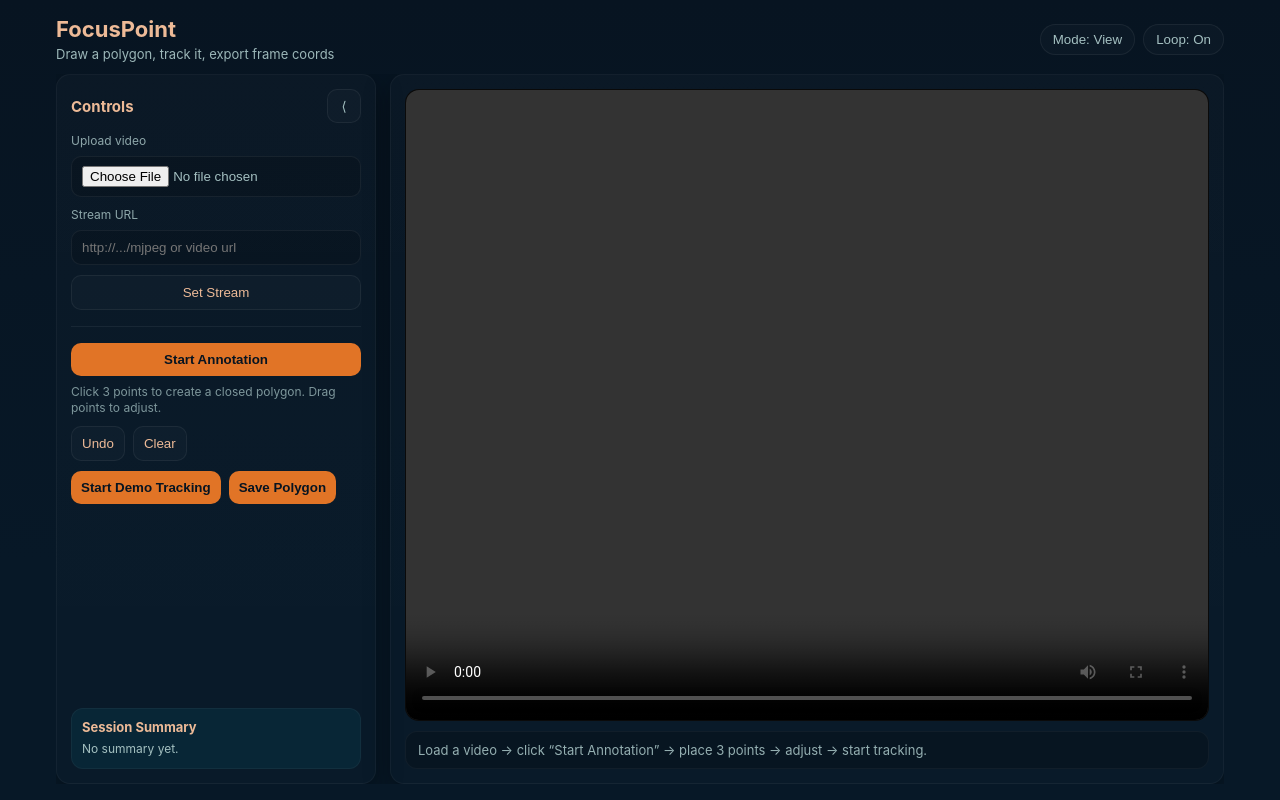
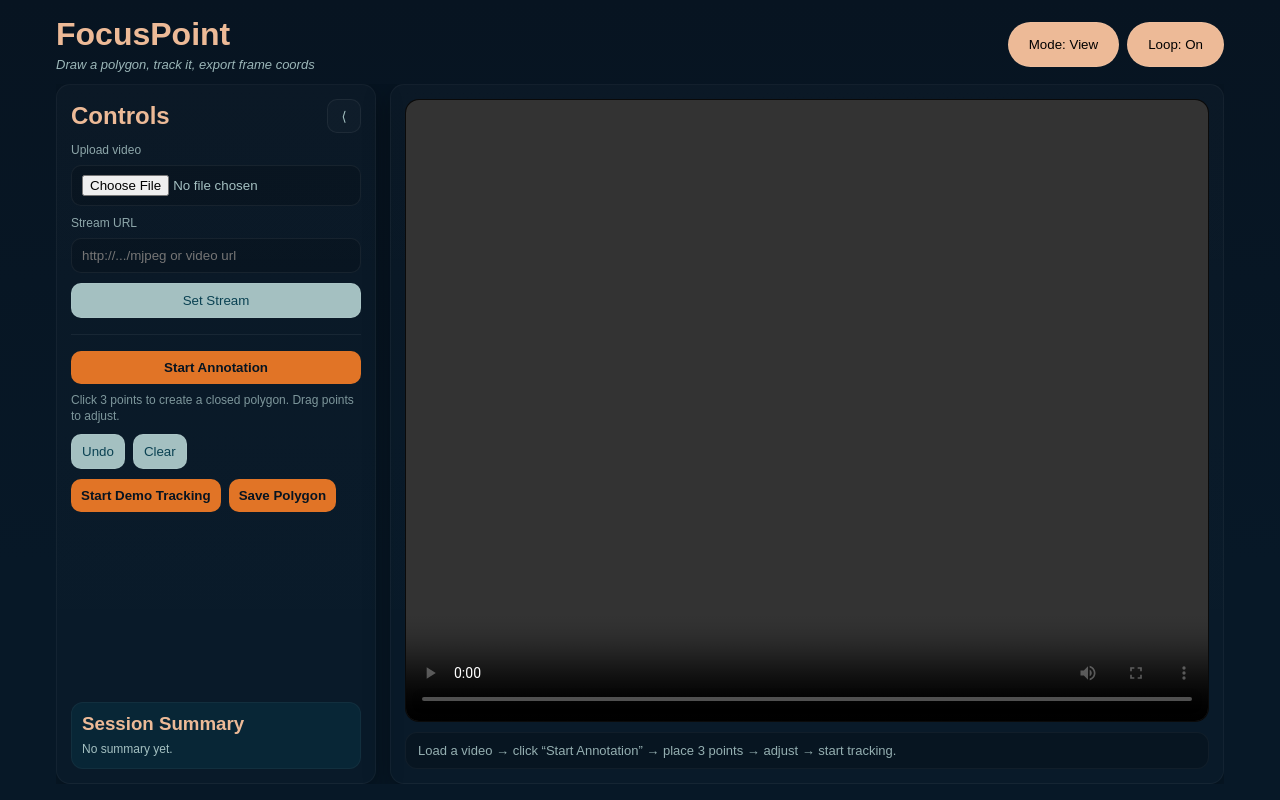
Before and after one commit to Mingus0299/FocusPoint, a website: page frontend/index.html in a window 1280 px wide. Drawn offline with Linux system fonts and the light colour scheme; a web font is replaced by a local one.

Commit message:
Small changes to overall ui

```diff
--- a/frontend/index.html
+++ b/frontend/index.html
@@ -5,13 +5,15 @@
     <meta name="viewport" content="width=device-width,initial-scale=1" />
     <title>FocusPoint — Polygon Demo</title>
     <link rel="stylesheet" href="style.css" />
+    <link href="https://api.fontshare.com/v2/css?f[]=chubbo@200,300,400,500,600,700,800,900&display=swap" rel="stylesheet" />
+    <link href="https://api.fontshare.com/v2/css?f[]=supreme@200,300,400,500,600,700,800,900&display=swap" rel="stylesheet" />
   </head>
 
   <body>
     <div id="app">
       <header id="header">
         <div class="header-left">
-          <div class="title">FocusPoint</div>
+          <h1 class="title">FocusPoint</h1>
           <div class="subtitle">Draw a polygon, track it, export frame coords</div>
         </div>
         <div class="header-controls">
@@ -23,7 +25,7 @@
       <div id="layout">
         <aside id="sidebar" class="card">
           <div class="sidebar-top">
-            <h3>Controls</h3>
+            <h2>Controls</h2>
             <button id="collapseBtn" class="icon-btn" title="Hide panel">⟨</button>
           </div>
 
@@ -62,7 +64,7 @@
           </div>
 
           <div class="summary-block">
-            <h4>Session Summary</h4>
+            <h3>Session Summary</h3>
             <div id="summaryText">No summary yet.</div>
           </div>
         </aside>
--- a/frontend/style.css
+++ b/frontend/style.css
@@ -1,19 +1,23 @@
 :root {
-  --c1: #edba97;              /* light peach */
-  --c2: #e17426;              /* orange */
-  --c3: #701b15;              /* dark red */
-  --c4: rgb(164, 192, 193);   /* muted teal */
-  --c5: #0a4152;              /* dark teal */
+    --c1: #edba97; /* light peach */
+    --c2: #e17426; /* orange */
+    --c3: #701b15; /* dark red */
+    --c4: rgb(164, 192, 193); /* muted teal */
+    --c5: #0a4152; /* dark teal */
     --bg-a: linear-gradient(180deg, #071421 0%, #071827 70%);
 }
 
-* { box-sizing: border-box; }
+* {
+    box-sizing: border-box;
+}
 
-html, body {
+html,
+body {
     height: 100%;
     margin: 0;
     overflow: hidden; /* never scroll */
-  font-family: Inter, system-ui, Segoe UI, Roboto, Arial;
+    /* font-family: Inter, system-ui, Segoe UI, Roboto, Arial; */
+    font-family: "Supreme", sans-serif;
 }
 
 body {
@@ -33,6 +37,21 @@ body {
     overflow: hidden;
 }
 
+h1,
+h2,
+h3,
+h4,
+h5,
+h6 {
+    margin: 0;
+    font-weight: 600;
+    font-family: "Chubbo", sans-serif;
+}
+
+button {
+    font-family: "Chubbo", sans-serif;
+}
+
 /* Header */
 #header {
     display: flex;
@@ -42,19 +61,43 @@ body {
     margin-bottom: 12px;
 }
 
-.header-left { display: flex; flex-direction: column; gap: 4px; }
+.header-left {
+    display: flex;
+    flex-direction: column;
+    gap: 4px;
+}
 
-.title { font-size: 22px; font-weight: 700; color: var(--c1); }
-.subtitle { font-size: 13px; color: var(--c4); opacity: 0.95; }
+.title {
+    /* font-size: 32px; */
+    font-weight: 700;
+    color: var(--c1);
+    font-family: "Chubbo", sans-serif;
+}
+.subtitle {
+    font-size: 13px;
+    color: var(--c4);
+    opacity: 0.95;
+    font-family: "Chubbo", sans-serif;
+    font-style: italic;
+}
 
-.header-controls { display: flex; gap: 8px; align-items: center; }
+.header-controls {
+    display: flex;
+    gap: 8px;
+    align-items: center;
+}
 
 .pill {
-  padding: 7px 12px;
+    padding: 14px 20px;
     border-radius: 999px;
-  border: 1px solid rgba(255,255,255,0.06);
-  background: rgba(255,255,255,0.02);
-  color: var(--c4);
+    border: 1px solid rgba(255, 255, 255, 0.06);
+    background: var(--c1);
+    color: black;
+}
+.pill:hover {
+    background: var(--c2);
+    color: black;
+    cursor: pointer;
 }
 
 /* Layout grid (fills remaining space) */
@@ -74,40 +117,68 @@ body {
     overflow: hidden;
     border-radius: 14px;
     padding: 14px;
-  border: 1px solid rgba(255,255,255,0.04);
-  background: linear-gradient(180deg, rgba(255,255,255,0.02), rgba(255,255,255,0.01));
-  box-shadow: 0 10px 26px rgba(0,0,0,0.35);
+    border: 1px solid rgba(255, 255, 255, 0.04);
+    background: linear-gradient(
+        180deg,
+        rgba(255, 255, 255, 0.02),
+        rgba(255, 255, 255, 0.01)
+    );
+    box-shadow: 0 10px 26px rgba(0, 0, 0, 0.35);
 }
 
 /* Sidebar */
-#sidebar { display: flex; flex-direction: column; gap: 10px; }
-.sidebar-top { display: flex; align-items: center; justify-content: space-between; gap: 10px; }
-#sidebar h3 { margin: 0; color: var(--c1); font-size: 15px; }
+#sidebar {
+    display: flex;
+    flex-direction: column;
+    gap: 10px;
+}
+.sidebar-top {
+    display: flex;
+    align-items: center;
+    justify-content: space-between;
+    gap: 10px;
+}
+#sidebar h2 {
+    margin: 0;
+    color: var(--c1);
+}
 
 .icon-btn {
     width: 34px;
     height: 34px;
     border-radius: 10px;
-  border: 1px solid rgba(255,255,255,0.06);
-  background: rgba(255,255,255,0.02);
+    border: 1px solid rgba(255, 255, 255, 0.06);
+    background: rgba(255, 255, 255, 0.02);
     color: var(--c4);
     cursor: pointer;
 }
 
 .divider {
     height: 1px;
-  background: rgba(255,255,255,0.06);
+    background: rgba(255, 255, 255, 0.06);
     margin: 6px 0;
 }
 
 /* Controls */
-.control-row { display: flex; flex-direction: column; gap: 8px; }
-.control-row.buttons { flex-direction: row; gap: 8px; flex-wrap: wrap; }
-label { font-size: 12px; color: rgba(164,192,193,0.85); }
+.control-row {
+    display: flex;
+    flex-direction: column;
+    gap: 8px;
+}
+.control-row.buttons {
+    flex-direction: row;
+    gap: 8px;
+    flex-wrap: wrap;
+}
+label {
+    font-size: 12px;
+    color: rgba(164, 192, 193, 0.85);
+}
 
-input[type="text"], input[type="file"] {
-  background: rgba(0,0,0,0.15);
-  border: 1px solid rgba(255,255,255,0.06);
+input[type="text"],
+input[type="file"] {
+    background: rgba(0, 0, 0, 0.15);
+    border: 1px solid rgba(255, 255, 255, 0.06);
     padding: 9px 10px;
     border-radius: 10px;
     color: var(--c4);
@@ -116,26 +187,37 @@ input[type="text"], input[type="file"] {
 .hint {
     font-size: 12px;
     line-height: 1.35;
-  color: rgba(164,192,193,0.75);
+    color: rgba(164, 192, 193, 0.75);
 }
 
 /* Buttons */
 button {
-  background: rgba(255,255,255,0.02);
-  border: 1px solid rgba(255,255,255,0.06);
-  color: var(--c1);
+    background: var(--c4);
+    border: 1px solid rgba(255, 255, 255, 0.06);
+    color: var(--c5);
     padding: 9px 10px;
     border-radius: 10px;
     cursor: pointer;
-  transition: transform 140ms ease, background 140ms ease;
+    transition:
+        transform 140ms ease,
+        background 140ms ease;
 }
-button:hover { transform: translateY(-1px); background: rgba(255,255,255,0.04); }
+button:hover {
+    transform: translateY(-1px);
+    background: var(--c5);
+    color: var(--c4);
+}
 
 button.primary {
     background: var(--c2);
     border: 0;
     color: #071421;
     font-weight: 650;
+}
+
+button.primary:hover {
+    background: var(--c3);
+    color: var(--c1);
 }
 
 /* Main viewer */
@@ -159,7 +241,7 @@ button.primary {
 
     background: #000;
     border-radius: 14px;
-  border: 1px solid rgba(255,255,255,0.04);
+    border: 1px solid rgba(255, 255, 255, 0.04);
 }
 
 /* Make video always fill the container area, but render content with contain */
@@ -168,7 +250,7 @@ button.primary {
     inset: 0;
     width: 100%;
     height: 100%;
-  object-fit: contain;   /* key: fits by height if tall, by width if wide */
+    object-fit: contain; /* key: fits by height if tall, by width if wide */
     background: #000;
 }
 
@@ -186,9 +268,9 @@ canvas#overlay {
     margin: 0;
     padding: 10px 12px;
     border-radius: 12px;
-  border: 1px solid rgba(255,255,255,0.04);
-  background: rgba(0,0,0,0.18);
-  color: rgba(164,192,193,0.9);
+    border: 1px solid rgba(255, 255, 255, 0.04);
+    background: rgba(0, 0, 0, 0.18);
+    color: rgba(164, 192, 193, 0.9);
     font-size: 13px;
 }
 
@@ -197,11 +279,20 @@ canvas#overlay {
     margin-top: auto;
     padding: 10px;
     border-radius: 12px;
-  background: rgba(10,65,82,0.35);
-  border: 1px solid rgba(255,255,255,0.04);
+    background: rgba(10, 65, 82, 0.35);
+    border: 1px solid rgba(255, 255, 255, 0.04);
 }
-.summary-block h4 { margin: 0 0 6px 0; color: var(--c1); font-size: 13px; }
-#summaryText { font-size: 12px; color: var(--c4); white-space: pre-line; line-height: 1.4; }
+.summary-block h3 {
+    margin: 0 0 6px 0;
+    color: var(--c1);
+    /* font-size: 13px; */
+}
+#summaryText {
+    font-size: 12px;
+    color: var(--c4);
+    white-space: pre-line;
+    line-height: 1.4;
+}
 
 /* Sidebar truly hidden */
 #layout.collapsed {
@@ -228,14 +319,20 @@ canvas#overlay {
     height: 40px;
     border-radius: 12px;
 
-  border: 1px solid rgba(255,255,255,0.08);
-  background: rgba(10,65,82,0.65);
+    border: 1px solid rgba(255, 255, 255, 0.08);
+    background: rgba(10, 65, 82, 0.65);
     color: var(--c4);
     font-size: 18px;
 }
-#layout.collapsed .sidebar-open { display: inline-flex; align-items:center; justify-content:center; }
+#layout.collapsed .sidebar-open {
+    display: inline-flex;
+    align-items: center;
+    justify-content: center;
+}
 
 /* Mobile */
 @media (max-width: 900px) {
-  #layout { grid-template-columns: 1fr; }
+    #layout {
+        grid-template-columns: 1fr;
     }
+}
```
Lines whose indentation alone changed are shown as unchanged.
